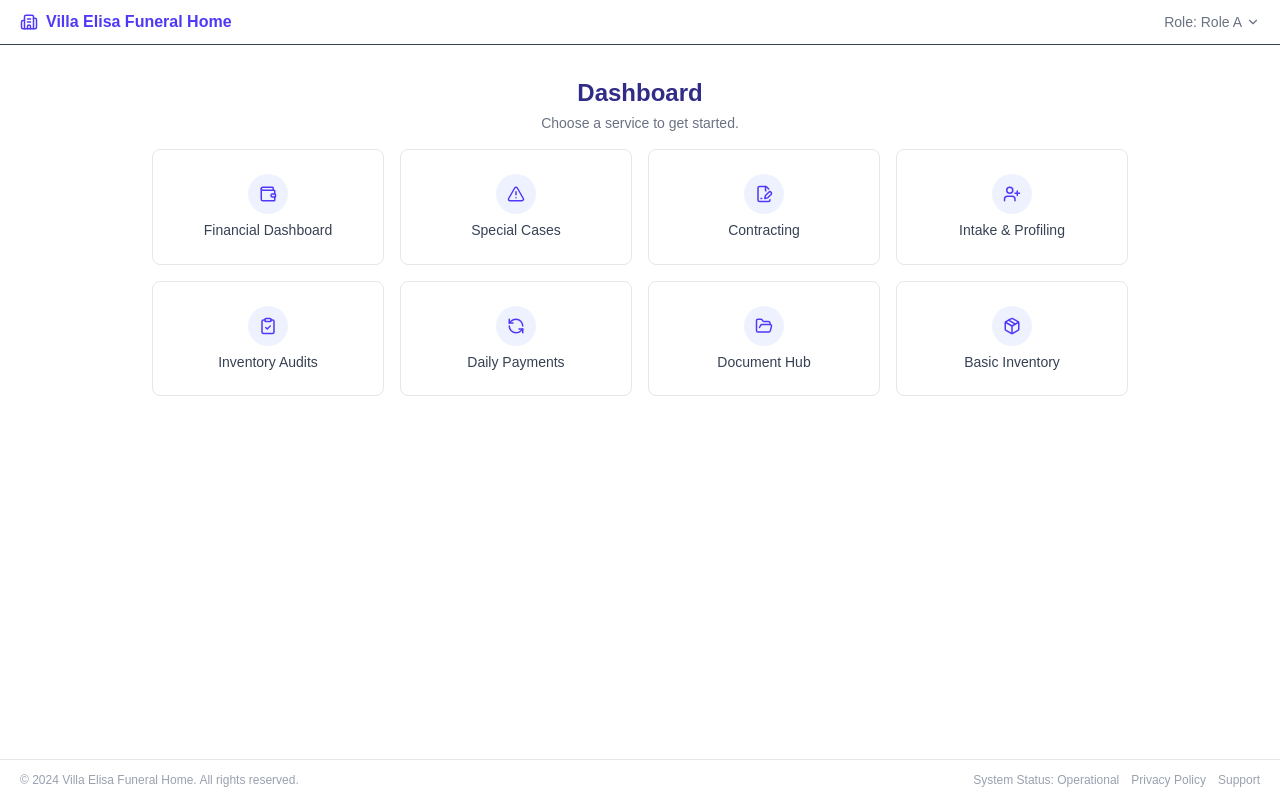
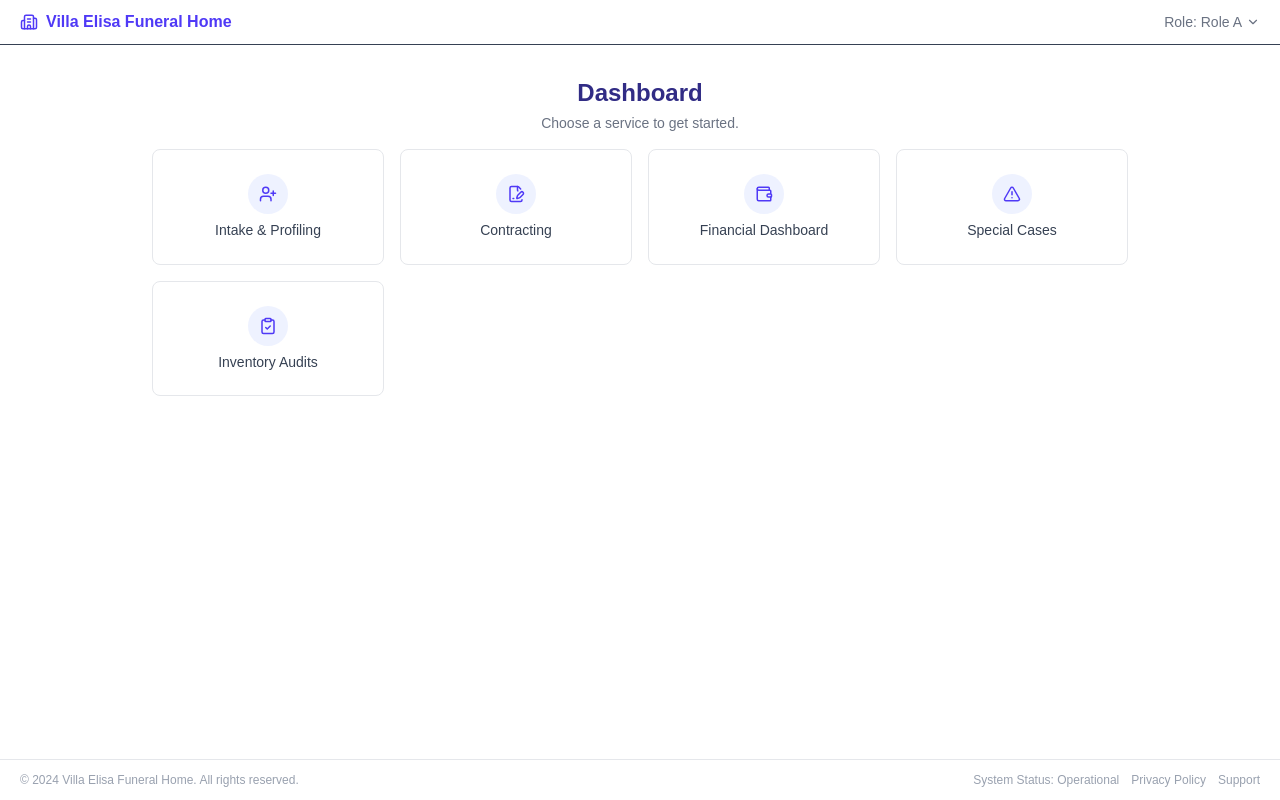
Before and after one commit to MuhasinBiruar/amazaing-strange-funeral-home-system, a Next.js app in the folder client/: page /dashboard in a window 1280 px wide. Built offline with nearby package versions, Linux system fonts and the light colour scheme.

Commit message:
chore: added routes topages

```diff
--- a/client/app/dashboard/page.tsx
+++ b/client/app/dashboard/page.tsx
@@ -6,6 +6,7 @@ import Footer from "../components/footer/footer";
 // import { useRouter } from "next/navigation";
 // import { authClient } from "../lib/auth-client";
 import PageGuard from "../components/pageguard/page";
+import { useRouter } from "next/navigation";
 import {
   Wallet,
   AlertTriangle,
@@ -17,15 +18,17 @@ import {
   Package,
 } from "lucide-react";
 
+
+
 const modules = [
-  { name: "Financial Dashboard", icon: Wallet },
-  { name: "Special Cases", icon: AlertTriangle },
-  { name: "Contracting", icon: FileSignature },
-  { name: "Intake & Profiling", icon: UserPlus },
-  { name: "Inventory Audits", icon: ClipboardCheck },
-  { name: "Daily Payments", icon: RefreshCcw },
-  { name: "Document Hub", icon: FolderOpen },
-  { name: "Basic Inventory", icon: Package },
+  { name: "Intake & Profiling", icon: UserPlus, routeTo: "/intake" },
+  { name: "Contracting", icon: FileSignature, routeTo: "/dashboard" },
+  { name: "Financial Dashboard", icon: Wallet, routeTo: "/dashboard" },
+  { name: "Special Cases", icon: AlertTriangle, routeTo: "/dashboard" },
+  { name: "Inventory Audits", icon: ClipboardCheck, routeTo: "/dashboard" },
+  // { name: "Daily Payments", icon: RefreshCcw },
+  // { name: "Document Hub", icon: FolderOpen },
+  // { name: "Basic Inventory", icon: Package },
 ];
 
 /**
@@ -41,7 +44,7 @@ const modules = [
  * the user clicks "Proceed" on the welcome modal.
  */
 export default function DashboardPage() {
-
+  const router = useRouter();
   return (
     // <PageGuard>
     <div className="min-h-screen bg-white flex flex-col">
@@ -52,10 +55,11 @@ export default function DashboardPage() {
           <p className="text-xs sm:text-sm text-gray-500 mt-1">Choose a service to get started.</p>
         </div>
         <div className="grid grid-cols-2 sm:grid-cols-4 gap-3 sm:gap-4 px-4 sm:px-6 pb-6 sm:pb-8">
-          {modules.map(({ name, icon: Icon }) => (
+          {modules.map(({ name, icon: Icon, routeTo }) => (
             <button
               key={name}
               className="flex flex-col items-center justify-center gap-2 rounded-lg border border-gray-200 bg-white py-5 sm:py-6 px-2 hover:border-indigo-400 hover:shadow-md transition cursor-pointer"
+              onClick={() => router.push(routeTo)}
             >
               <span className="flex h-9 w-9 sm:h-10 sm:w-10 items-center justify-center rounded-full bg-indigo-50 text-indigo-600">
                 <Icon size={18} />
```
